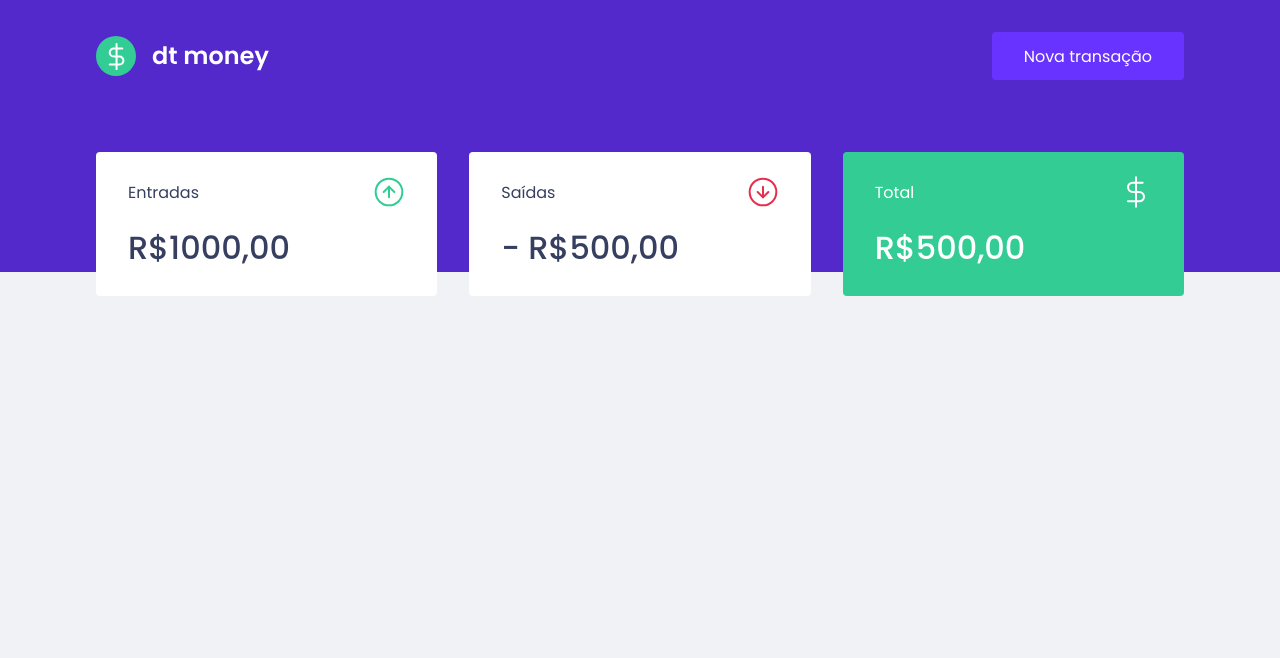
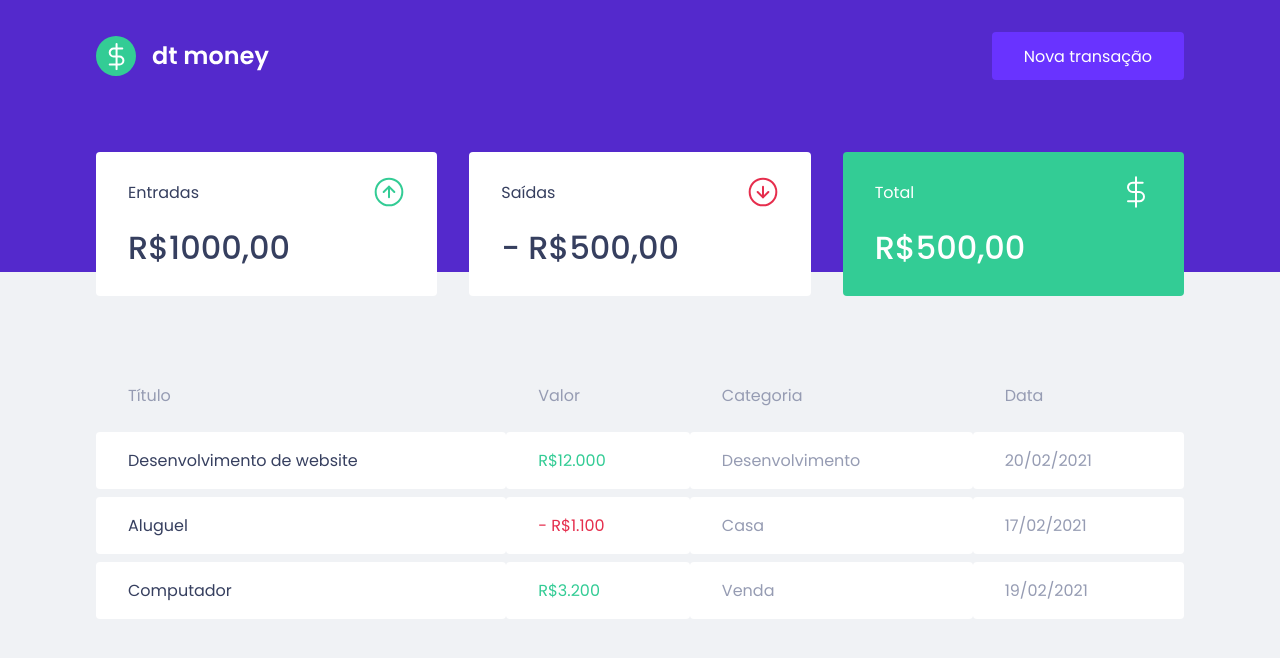
Before and after one commit to LeoCPeres/02-dtmoney, a React (Create React App) app: page / in a window 1280 px wide. Shown: the top 658 px of the page. Built offline with nearby package versions, Linux system fonts and the light colour scheme.

Commit message:
TransactionsTable

```diff
--- a/src/components/Dashboard/index.tsx
+++ b/src/components/Dashboard/index.tsx
@@ -1,10 +1,12 @@
 import { Summary } from "../Summary";
+import { TransactionsTable } from "../TransactionsTable";
 import { Container } from "./styles";
 
 export function Dashboard() {
-    return (
-        <Container>
-            <Summary></Summary>
-        </Container>
-    )
+  return (
+    <Container>
+      <Summary />
+      <TransactionsTable />
+    </Container>
+  );
 }
--- a/src/components/Header/styles.ts
+++ b/src/components/Header/styles.ts
@@ -1,4 +1,4 @@
-import styled from 'styled-components';
+import styled from "styled-components";
 
 export const Container = styled.header`
   background: var(--blue);
--- a/src/components/Summary/styles.ts
+++ b/src/components/Summary/styles.ts
@@ -1,4 +1,4 @@
-import styled from 'styled-components';
+import styled from "styled-components";
 
 export const Container = styled.div`
   display: grid;
--- /dev/null
+++ b/src/components/TransactionsTable/index.tsx
@@ -0,0 +1,39 @@
+import { Container } from "./styles";
+
+export function TransactionsTable() {
+  return (
+    <Container>
+      <table>
+        <thead>
+          <tr>
+            <th>Título</th>
+            <th>Valor</th>
+            <th>Categoria</th>
+            <th>Data</th>
+          </tr>
+        </thead>
+
+        <tbody>
+          <tr>
+            <td>Desenvolvimento de website</td>
+            <td className="deposit">R$12.000</td>
+            <td>Desenvolvimento</td>
+            <td>20/02/2021</td>
+          </tr>
+          <tr>
+            <td>Aluguel</td>
+            <td className="withdraw">- R$1.100</td>
+            <td>Casa</td>
+            <td>17/02/2021</td>
+          </tr>
+          <tr>
+            <td>Computador</td>
+            <td className="deposit">R$3.200</td>
+            <td>Venda</td>
+            <td>19/02/2021</td>
+          </tr>
+        </tbody>
+      </table>
+    </Container>
+  );
+}
--- /dev/null
+++ b/src/components/TransactionsTable/styles.ts
@@ -0,0 +1,38 @@
+import styled from "styled-components";
+
+export const Container = styled.div`
+  margin-top: 4rem;
+
+  table {
+    width: 100%;
+    border-spacing: 0 0.5rem;
+
+    th {
+      color: var(--text-body);
+      font-weight: 400;
+      padding: 1rem 2rem;
+      text-align: left;
+      line-height: 1.5rem;
+    }
+
+    td {
+      padding: 1rem 2rem;
+      border: 0;
+      background: var(--shape);
+      color: var(--text-body);
+      border-radius: 0.25rem;
+
+      &:first-child {
+        color: var(--text-title);
+      }
+
+      &.deposit {
+        color: var(--green);
+      }
+
+      &.withdraw {
+        color: var(--red);
+      }
+    }
+  }
+`;
```
Also changed, not shown: src/components/Dashboard/styles.ts (+5 -5 lines), src/components/Header/index.tsx (+4 -6 lines), src/components/Summary/index.tsx (+4 -4 lines). Lines whose indentation alone changed are shown as unchanged.
